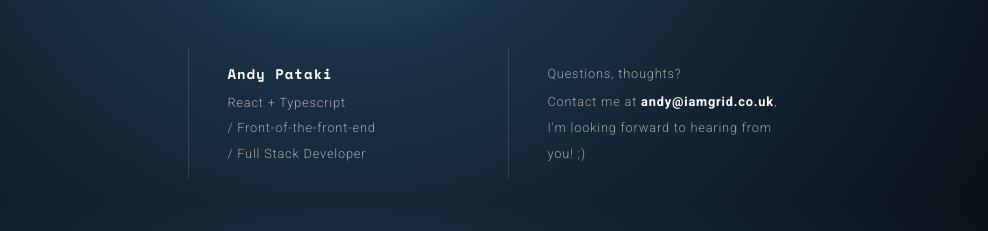
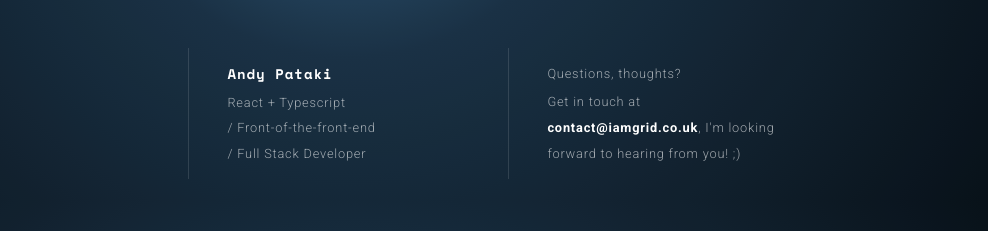
Before and after one commit to iamgrid/portfolio-2025, a website built with webpack: page src/index.html in a window 1280 px wide. Shown: the part 10199-10430 px from the top of the page, 292-1280 px from the left. Built offline with nearby package versions, Linux system fonts and the light colour scheme.

Commit message:
Contact email address updated

```diff
--- a/src/index.html
+++ b/src/index.html
@@ -1267,12 +1267,12 @@
 					<div class="footer__contact">
 						<div class="footer__contact-line1">Questions, thoughts?</div>
 						<div class="footer__contact-line2">
-							Contact me at
+							Get in touch at
 							<a
 								class="footer__email"
 								onclick="IAG.copyEmailToClipboard()"
 								title="Click here to copy my email to your clipboard!"
-								>andy<span class="nospam">XX</span>@<span class="nospam"
+								>contact<span class="nospam">XX</span>@<span class="nospam"
 									>XX</span
 								>iamgrid.co.uk</a
 							>, I'm looking forward to hearing from you! ;)
--- a/src/portfolio_assets/index.js
+++ b/src/portfolio_assets/index.js
@@ -93,7 +93,7 @@ const IAG = {
 	copyEmailToClipboard: function () {
 		const functionSignature = "index.js@copyEmailToClipboard()";
 		console.log(functionSignature);
-		const email = "andy@iamgrid.co.uk";
+		const email = "contact@iamgrid.co.uk";
 		navigator.clipboard
 			.writeText(email)
 			.then(() => {
```
